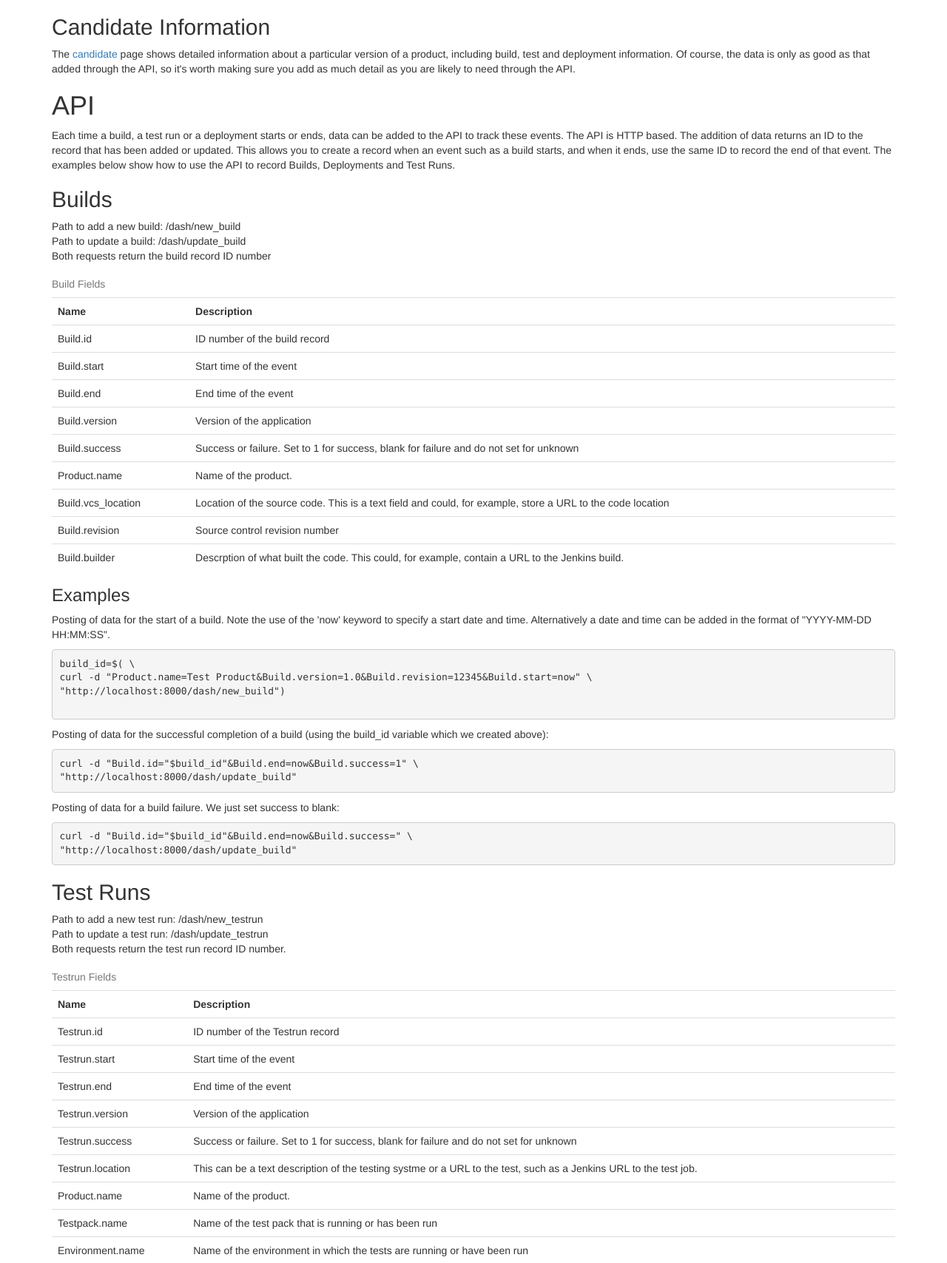
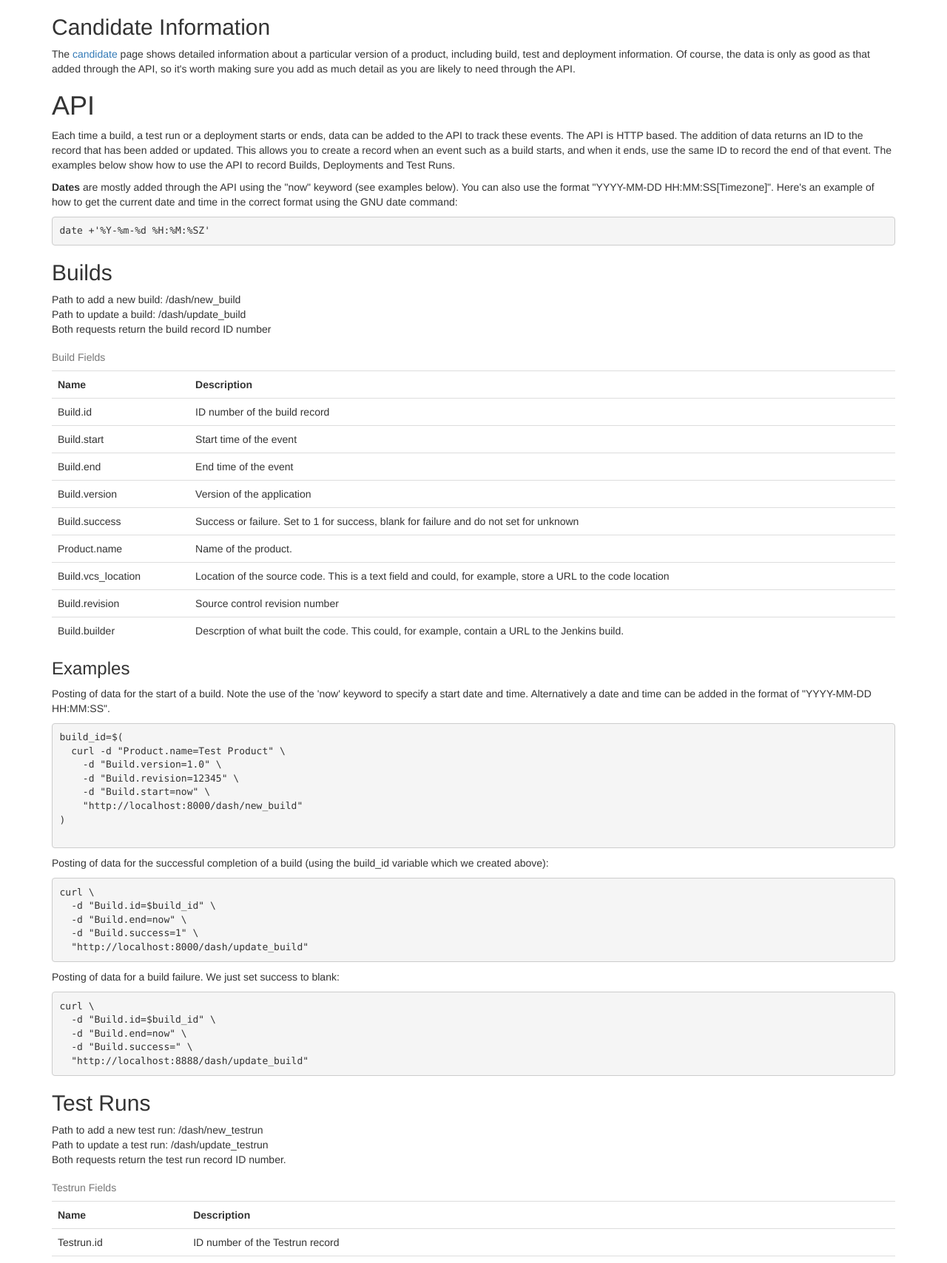
Before and after one commit to douglas-gibbons/visibility, a Django app: page /dash/help in a window 1280 px wide. Shown: the part 455-2163 px from the top of the page at 74% size. Run offline with Django 3.2, Linux system fonts and the light colour scheme; some libraries are stand-ins or nearby versions.

Commit message:
Tidy up of help text and create slightly more helpful table layouts

```diff
--- a/src/dash/templates/help.html
+++ b/src/dash/templates/help.html
@@ -55,6 +55,16 @@
 	event such as a build starts, and when it ends, use the same ID to
 	record the end of that event. The examples below show how to use the
 	API to record Builds, Deployments and Test Runs.</p>
+
+<p><b>Dates</b> are mostly added through the API using the &quot;now&quot;
+keyword (see examples below).  You can also use the format
+&quot;YYYY-MM-DD HH:MM:SS[Timezone]&quot;.
+Here's an example of how to get the
+current date and time in the correct format using the GNU date command:
+
+<pre>
+date +'%Y-%m-%d %H:%M:%SZ'
+</pre>
 
 <h2>Builds</h2>
 
@@ -120,9 +130,13 @@
 	HH:MM:SS&quot;.
 </p>
 <pre>
-build_id=$( \
-curl -d "Product.name=Test Product&Build.version=1.0&Build.revision=12345&Build.start=now" \
-"http://localhost:8000/dash/new_build")
+build_id=$(
+  curl -d "Product.name=Test Product" \
+    -d "Build.version=1.0" \
+    -d "Build.revision=12345" \
+    -d "Build.start=now" \
+    "http://localhost:8000/dash/new_build"
+)
 		</pre>
 
 
@@ -131,8 +145,11 @@ curl -d "Product.name=Test Product&Build.version=1.0&Build.revision=12345&Build.
 </p>
 
 <pre>
-curl -d "Build.id="$build_id"&Build.end=now&Build.success=1" \
-"http://localhost:8000/dash/update_build"
+curl \
+  -d "Build.id=$build_id" \
+  -d "Build.end=now" \
+  -d "Build.success=1" \
+  "http://localhost:8000/dash/update_build"
 </pre>
 
 <p>Posting of data for a build failure. We just set success to
@@ -140,8 +157,11 @@ curl -d "Build.id="$build_id"&Build.end=now&Build.success=1" \
 </p>
 
 <pre>
-curl -d "Build.id="$build_id"&Build.end=now&Build.success=" \
-"http://localhost:8000/dash/update_build"
+curl \
+  -d "Build.id=$build_id" \
+  -d "Build.end=now" \
+  -d "Build.success=" \
+  "http://localhost:8888/dash/update_build"
 </pre>
 
 <h2>Test Runs</h2>
@@ -261,8 +281,15 @@ set the start and end time to just be &quot;now&quot; if we want.
 </p>
 
 <pre>
-curl -d "Deploy.start=now&Deploy.end=now&Deploy.success=1&Deploy.version=0.1.1&Product.name=Test Product&Environment.name=Test&Host.name=testhost1" \
-"http://localhost:8000/dash/new_deploy"
+curl \
+  -d "Deploy.start=now" \
+  -d "Deploy.end=now" \
+  -d "Deploy.success=1" \
+  -d "Deploy.version=0.1.1" \
+  -d "Product.name=Test Product" \
+  -d "Environment.name=Test" \
+  -d "Host.name=testhost1" \
+  "http://localhost:8000/dash/new_deploy"
 </pre>
 
 
--- a/src/dash/templates/host.html
+++ b/src/dash/templates/host.html
@@ -45,9 +45,9 @@
         <tr>
             <th>Environment</th>
             <th>Product</th>
+            <th>Version</th>
             <th>Deployment start</th>
             <th>Deployment end</th>
-            <th>Version</th>
             <th>Success</th>
         </tr>
         {% for e in deploys %}
@@ -55,9 +55,9 @@
             class="{% if e.success %}success{% elif e.success != None %}danger{% elif e.success == None %}info{% endif %}">
             <td><a href='{% url 'environment' %}?environment={{ e.environment.name|urlencode }}' >{{ e.environment.name }}</a></td>
             <td>{{ e.product.name }}</td>
+            <td><a href='{% url 'candidate' %}?product={{e.product.name|urlencode }}&version={{e.version|urlencode }}' >{{ e.version }}</a></td>
             <td>{{ e.start|date:'d M Y H:i:s' }}</td>
             <td>{{ e.end|date:'d M Y H:i:s' }}</td>
-            <td><a href='{% url 'candidate' %}?product={{e.product.name|urlencode }}&version={{e.version|urlencode }}' >{{ e.version }}</a></td>
             <td>
                 {% if e.success %}
                     <font color=GREEN>Yes</font>
--- a/src/visibility/urls.py
+++ b/src/visibility/urls.py
@@ -22,7 +22,7 @@ from django.contrib import admin
 admin.autodiscover()
 
 urlpatterns = patterns('',
-    url(r'^admin', include(admin.site.urls)),
+    url(r'^admin/', include(admin.site.urls)),
     url(r'^dash/', include('dash.urls')),
     url(r'', lambda x: HttpResponseRedirect('/dash/')),
 )
```
Also changed, not shown: src/dash/templates/environment.html (+4 -4 lines).
